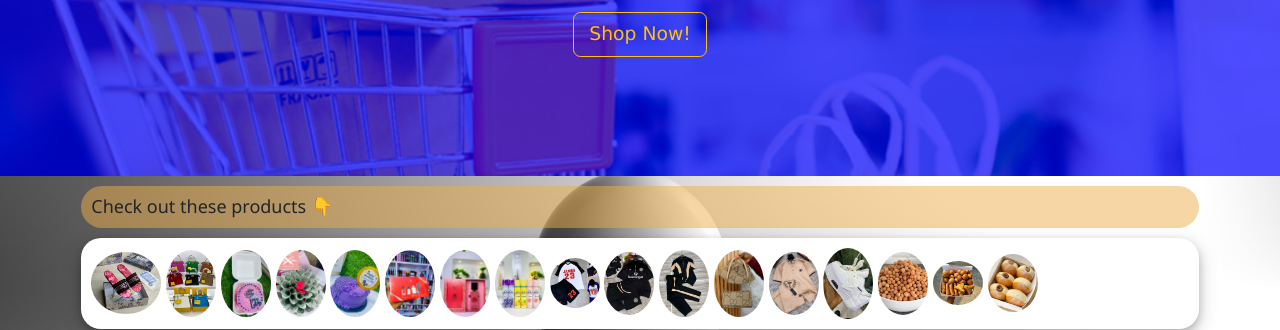
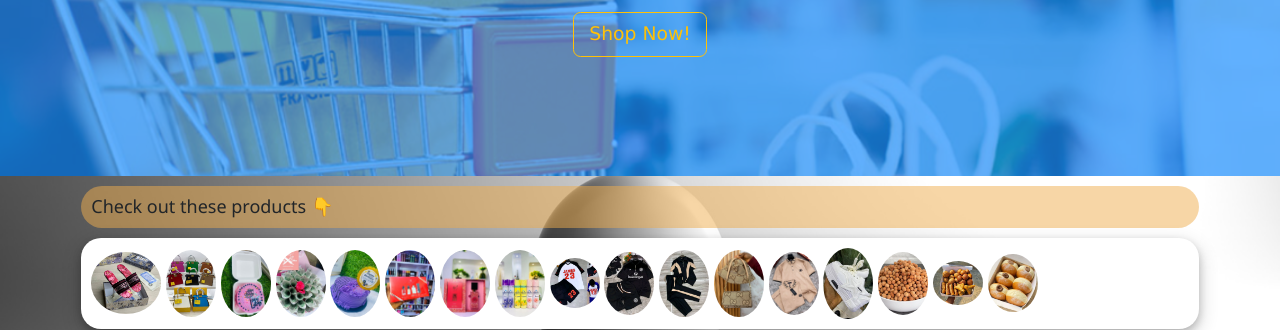
Before and after one commit to Adetunji-Philip240/sure9jamarket, a plain HTML site: page index.html in a window 1280 px wide. Shown: the part 277-607 px from the top of the page. Drawn offline with nearby package versions, Linux system fonts and the light colour scheme.

Commit message:
Updating the color

```diff
--- a/index.css
+++ b/index.css
@@ -46,7 +46,7 @@ body {
   width: 100%;
   height: 300px; /* Adjust height as needed */
   overflow: hidden;
-  background-color: blue;
+  background-color: #1e90ff;
 }
 .section_one::before {
   content: "";
```
